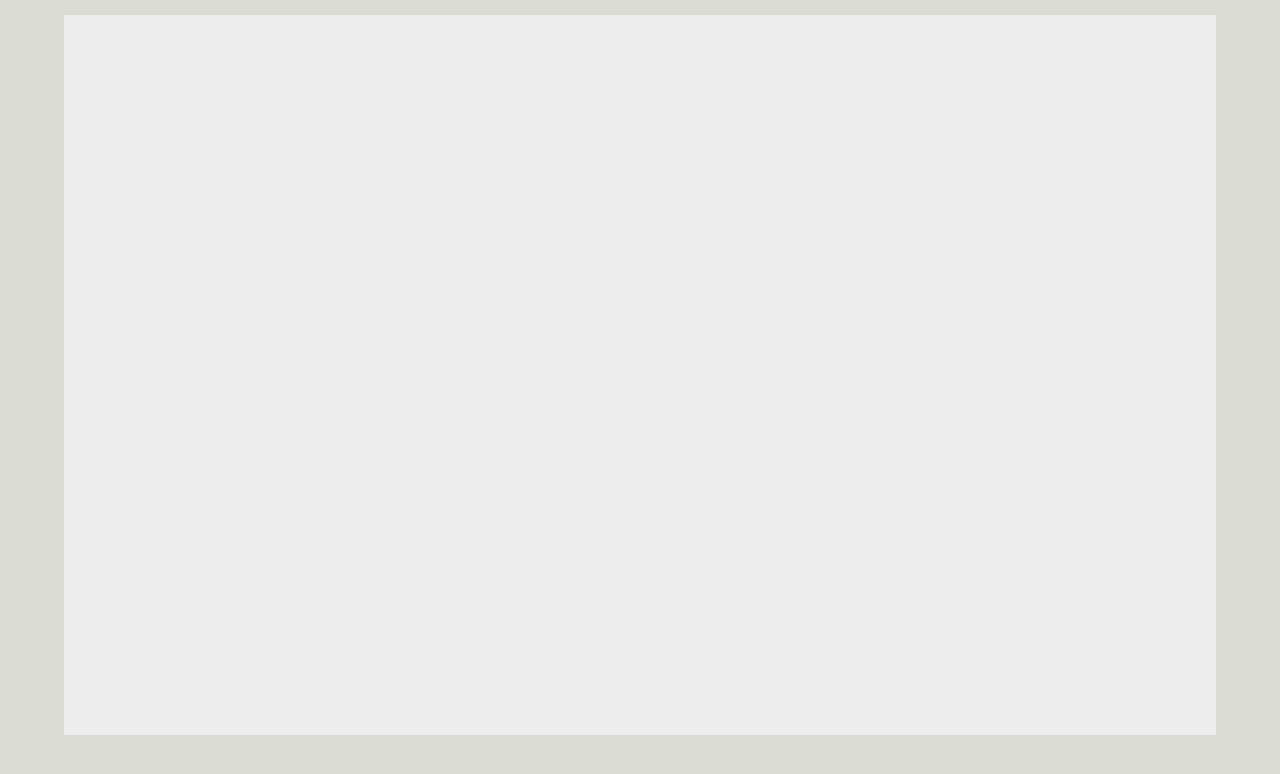
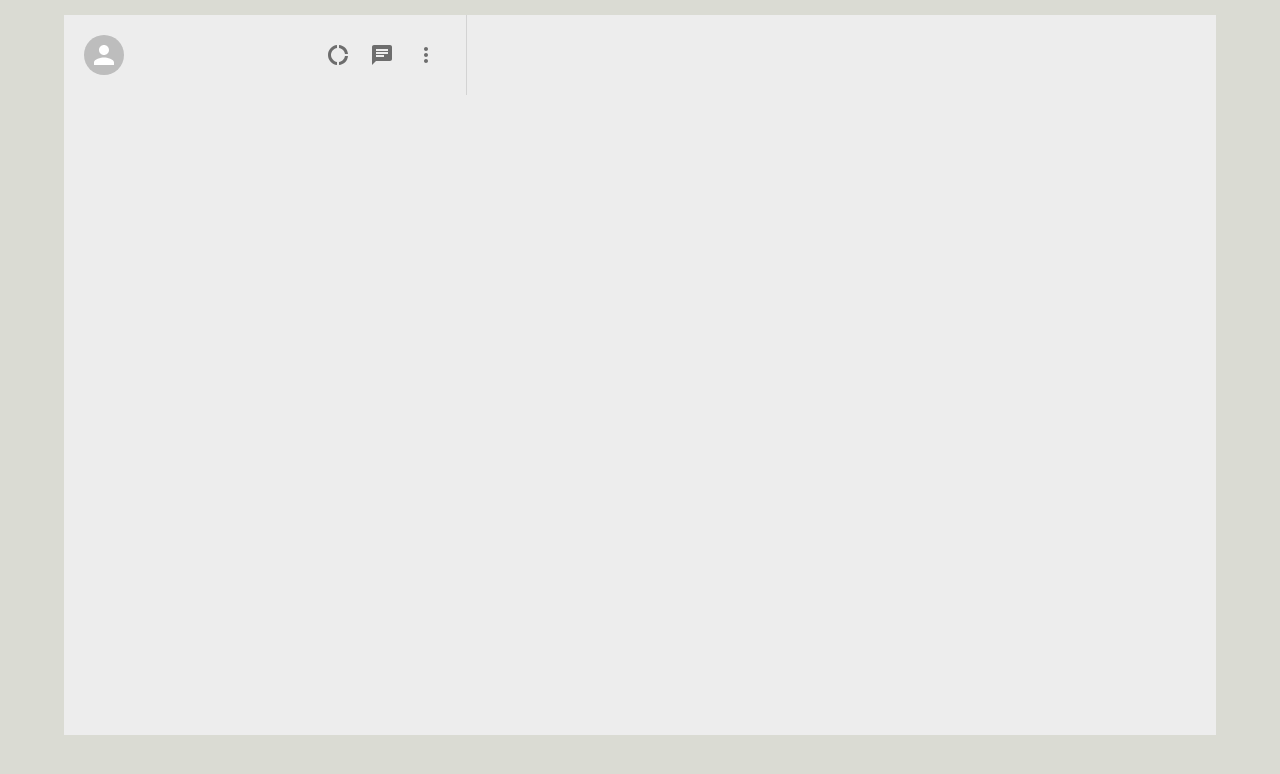
Before and after one commit to aklepper20/whatsapp, a React (Create React App) app: page / in a window 1280 px wide. Shown: the top 774 px of the page. Built offline with nearby package versions, Linux system fonts and the light colour scheme.

Commit message:
adds sidebar component material ui styling

```diff
--- a/package.json
+++ b/package.json
@@ -3,6 +3,9 @@
   "version": "0.1.0",
   "private": true,
   "dependencies": {
+    "@emotion/styled": "^11.6.0",
+    "@mui/icons-material": "^5.2.4",
+    "@mui/material": "^5.2.4",
     "@testing-library/jest-dom": "^5.16.1",
     "@testing-library/react": "^12.1.2",
     "@testing-library/user-event": "^13.5.0",
--- a/src/App.js
+++ b/src/App.js
@@ -1,9 +1,12 @@
 import styled from "styled-components";
+import Sidebar from "./components/Sidebar";
 
 function App() {
   return (
     <Container>
-      <AppBody></AppBody>
+      <AppBody>
+        <Sidebar />
+      </AppBody>
     </Container>
   );
 }
--- /dev/null
+++ b/src/components/Sidebar.js
@@ -0,0 +1,49 @@
+import React from "react";
+import styled from "styled-components";
+import ChatIcon from "@mui/icons-material/Chat";
+import { Avatar, IconButton } from "@mui/material";
+import DonutLargeIcon from "@mui/icons-material/DonutLarge";
+import MoreVertIcon from "@mui/icons-material/MoreVert";
+
+function Sidebar() {
+  return (
+    <SidebarContainer>
+      <SidebarHeader>
+        <Avatar />
+        <HeaderRight>
+          <IconButton>
+            <DonutLargeIcon />
+          </IconButton>
+          <IconButton>
+            <ChatIcon />
+          </IconButton>
+          <IconButton>
+            <MoreVertIcon />
+          </IconButton>
+        </HeaderRight>
+      </SidebarHeader>
+      <SidebarSearch></SidebarSearch>
+      <SidebarChat></SidebarChat>
+    </SidebarContainer>
+  );
+}
+
+//only taking up 35% of space from AppBody, which is taking 65%
+const SidebarContainer = styled.div`
+  flex: 0.35;
+`;
+const SidebarHeader = styled.div`
+  padding: 20px;
+  border-right: 1px solid lightgray;
+  display: flex;
+  justify-content: space-between;
+`;
+const SidebarSearch = styled.div``;
+const SidebarChat = styled.div``;
+const HeaderRight = styled.div`
+  display: flex;
+  align-items: center;
+  justify-content: space-between;
+  min-width: 10vw;
+`;
+export default Sidebar;
```
Also changed, not shown: 1 other file (tests, documents, lock files or other folders).
